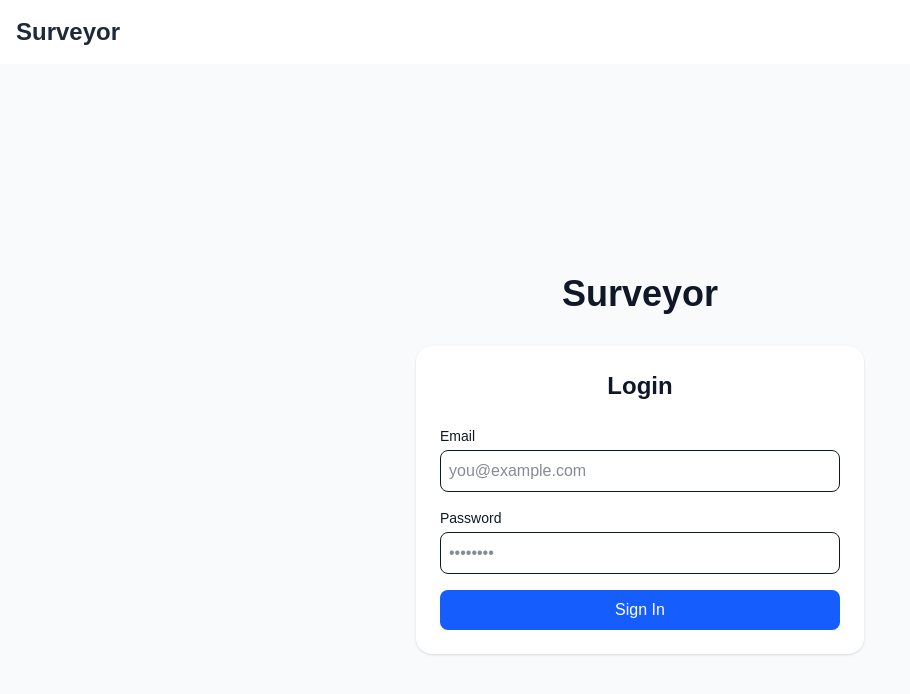
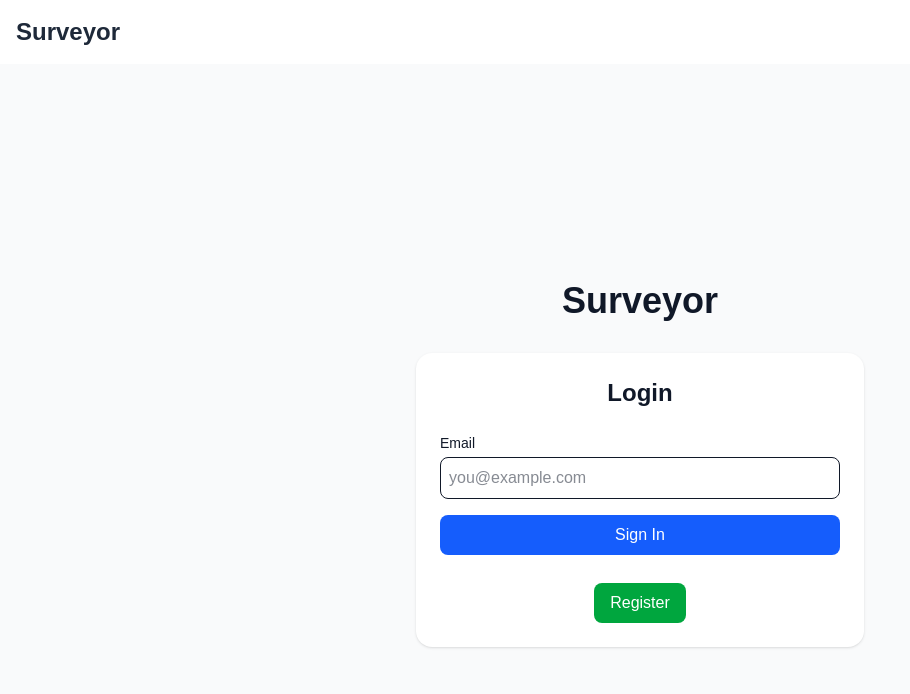
Before and after one commit to SaulNunez/surveyor-frontend, a Next.js app: page /login in a window 1280 px wide. Shown: the top 694 px of the page, without its empty margins (0-910 px from the left). Built offline with nearby package versions, Linux system fonts and the light colour scheme; no server answers.

Commit message:
Add a button to send user to register

```diff
--- a/app/login/page.tsx
+++ b/app/login/page.tsx
@@ -1,4 +1,6 @@
 "use client"
+import { signIn } from "next-auth/react";
+import Link from "next/link";
 import React, { useState } from "react";
 
 export default function LoginPage() {
@@ -7,8 +9,7 @@ export default function LoginPage() {
 
   const handleLogin = (e: React.FormEvent<HTMLFormElement>) => {
     e.preventDefault();
-    console.log("Login with:", { email, password });
-    alert("Logged in! Check console for credentials.");
+    signIn("email", { email })
   };
 
   return (
@@ -29,25 +30,20 @@ export default function LoginPage() {
               placeholder="you@example.com"
             />
           </div>
-
-          <div>
-            <label className="block mb-1 text-sm font-medium">Password</label>
-            <input
-              type="password"
-              value={password}
-              onChange={(e) => setPassword(e.target.value)}
-              required
-              className="w-full p-2 border rounded-lg dark:bg-gray-700 dark:border-gray-600"
-              placeholder="••••••••"
-            />
-          </div>
-
           <button
             type="submit"
             className="w-full px-4 py-2 bg-blue-600 text-white rounded-lg hover:bg-blue-700"
           >
             Sign In
           </button>
+          <div className="mt-3 text-center">
+            <Link
+              href="/register"
+              className="inline-block px-4 py-2 bg-green-600 text-white rounded-lg hover:bg-green-700"
+            >
+              Register
+            </Link>
+          </div>
         </form>
       </div>
     </div>
```
